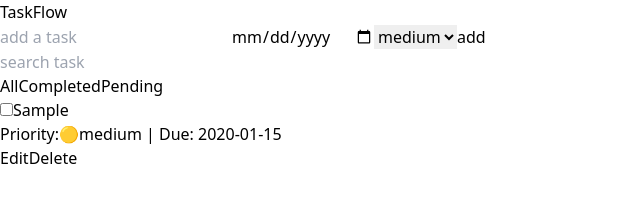
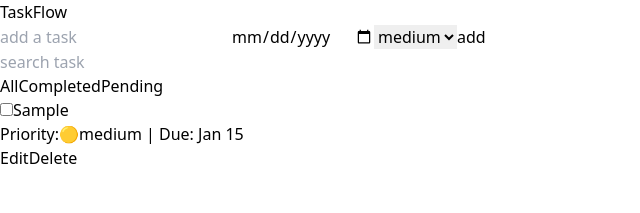
Before and after one commit to shauryasync/taskflow-react, a React (Vite) app: page / in a window 1280 px wide. Both pictures are taken after typing "Sample", "2020-01-15" into the empty fields and a click on the button "add". Shown: the top 213 px of the page, without its empty margins (0-640 px from the left). Built offline with nearby package versions, Linux system fonts and the light colour scheme.

Commit message:
style: improve date display format

```diff
--- a/src/components/TaskItem.jsx
+++ b/src/components/TaskItem.jsx
@@ -16,6 +16,13 @@ function TaskItem({ task, deleteTask, toggleTask, updateTask }) {
     medium: "🟡",
     high: "🔴",
   };
+
+  const formattedDate = task.dueDate
+    ? new Intl.DateTimeFormat("en-US", {
+        month: "short",
+        day: "numeric",
+      }).format(new Date(task.dueDate))
+    : "no date";
 
   return (
     <li className="flex justify-between items-center border p-2 rounded mb-2">
@@ -49,7 +56,7 @@ function TaskItem({ task, deleteTask, toggleTask, updateTask }) {
                 {task.priority || "none"}
               </span>
               {" | "}
-              <span>Due: {task.dueDate || "no date"}</span>
+              <span>Due: {formattedDate}</span>
             </div>
           </div>
         )}
```
